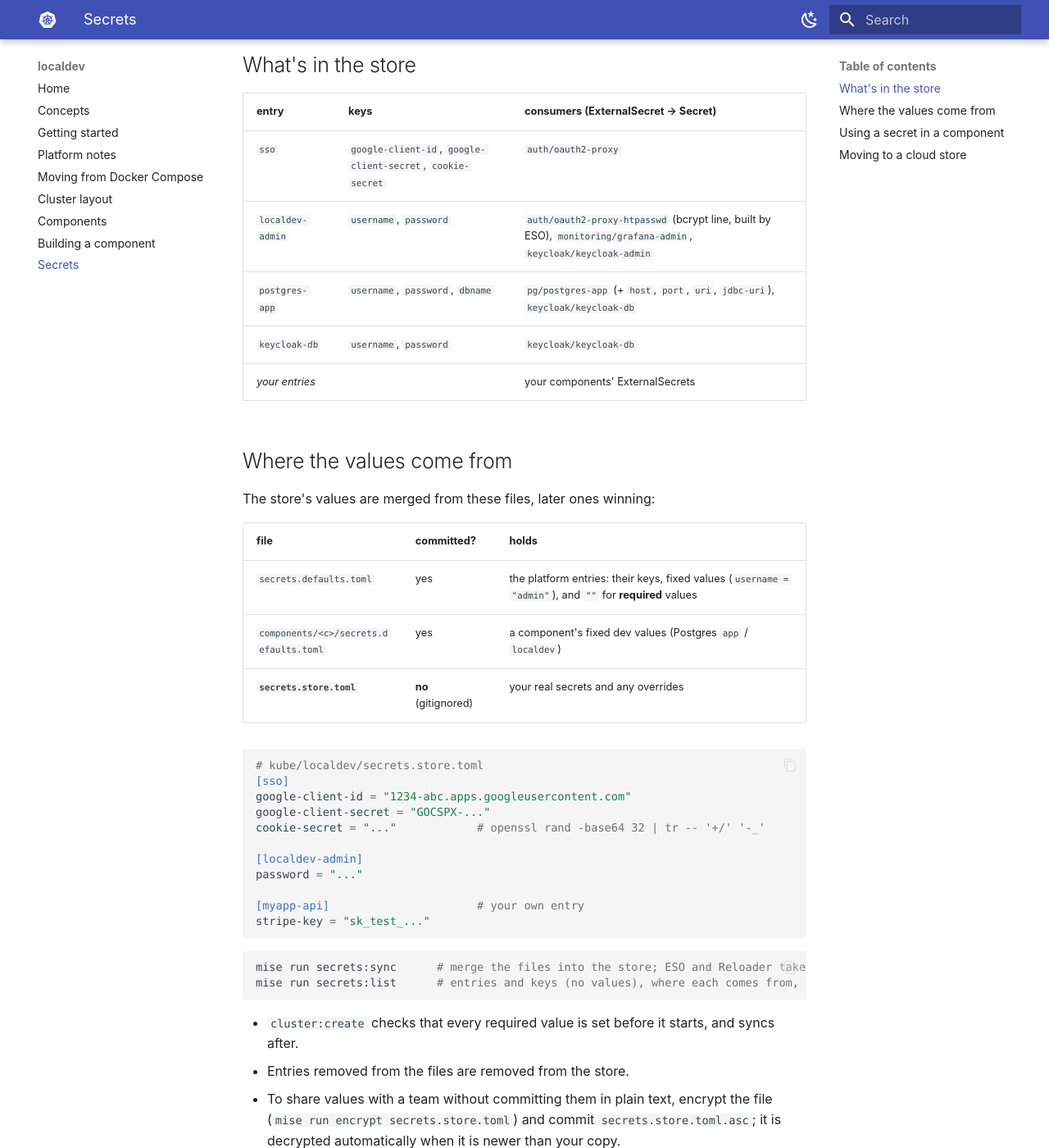
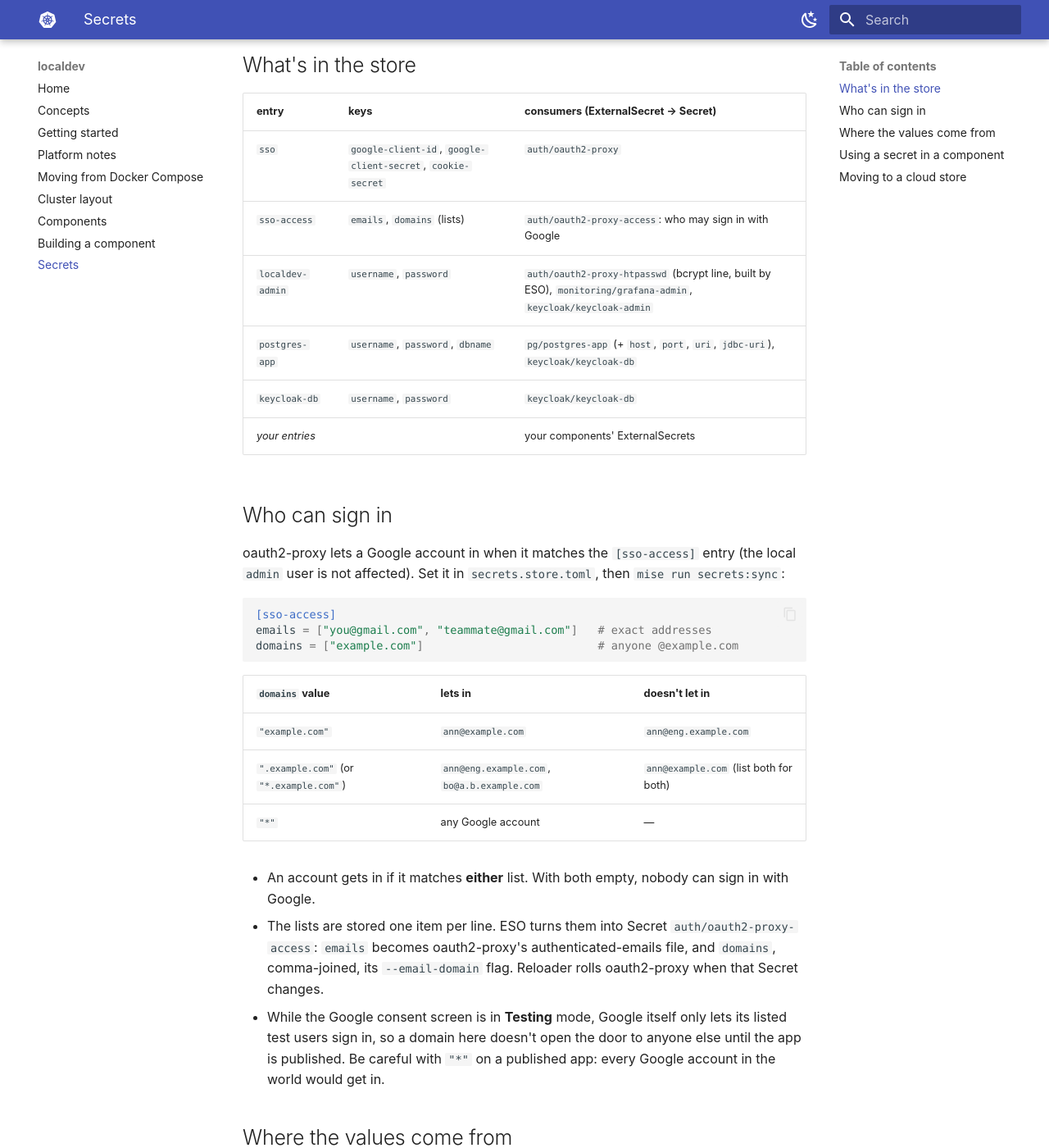
Before and after one commit to bemowski/localdev, an MkDocs documentation site: the page built from kube/localdev/docs/content/secrets.md, in a window 1280 px wide and 1400 px high, scrolled down 487 px. Shown: the whole window at 82% size. Built offline with MkDocs 1.6.1 and Material for MkDocs 9.7.7, drawn with Linux system fonts in a browser that asks for light colours; some of the changed text lies outside the part shown.

Commit message:
user agnostic

````diff
--- a/kube/localdev/components/docs/manifests/30-7-docs.yaml
+++ b/kube/localdev/components/docs/manifests/30-7-docs.yaml
@@ -49,7 +49,7 @@ metadata:
   namespace: docs
 spec:
   forwardAuth:
-    address: http://oauth2-proxy.auth.svc.cluster.local/   # signed in: 202 + identity headers; signed out: sign-in page (allow-list: 10-2-oauth2-proxy.yaml)
+    address: http://oauth2-proxy.auth.svc.cluster.local/   # signed in: 202 + identity headers; signed out: sign-in page (allow-list: [sso-access] in the secret store)
     authResponseHeaders: [X-Auth-Request-Email, X-Auth-Request-User]
 ---
 apiVersion: networking.k8s.io/v1
--- a/kube/localdev/docs/content/secrets.md
+++ b/kube/localdev/docs/content/secrets.md
@@ -18,10 +18,36 @@ Today the store is **local**: no cloud account needed. Moving it to a cloud secr
 | entry | keys | consumers (ExternalSecret → Secret) |
 |---|---|---|
 | `sso` | `google-client-id`, `google-client-secret`, `cookie-secret` | `auth/oauth2-proxy` |
+| `sso-access` | `emails`, `domains` (lists) | `auth/oauth2-proxy-access`: who may sign in with Google |
 | `localdev-admin` | `username`, `password` | `auth/oauth2-proxy-htpasswd` (bcrypt line, built by ESO), `monitoring/grafana-admin`, `keycloak/keycloak-admin` |
 | `postgres-app` | `username`, `password`, `dbname` | `pg/postgres-app` (+ `host`, `port`, `uri`, `jdbc-uri`), `keycloak/keycloak-db` |
 | `keycloak-db` | `username`, `password` | `keycloak/keycloak-db` |
 | *your entries* | | your components' ExternalSecrets |
+
+## Who can sign in
+
+oauth2-proxy lets a Google account in when it matches the `[sso-access]` entry (the local `admin`
+user is not affected). Set it in `secrets.store.toml`, then `mise run secrets:sync`:
+
+```toml
+[sso-access]
+emails = ["you@gmail.com", "teammate@gmail.com"]   # exact addresses
+domains = ["example.com"]                          # anyone @example.com
+```
+
+| `domains` value | lets in | doesn't let in |
+|---|---|---|
+| `"example.com"` | `ann@example.com` | `ann@eng.example.com` |
+| `".example.com"` (or `"*.example.com"`) | `ann@eng.example.com`, `bo@a.b.example.com` | `ann@example.com` (list both for both) |
+| `"*"` | any Google account | — |
+
+- An account gets in if it matches **either** list. With both empty, nobody can sign in with Google.
+- The lists are stored one item per line. ESO turns them into Secret `auth/oauth2-proxy-access`:
+  `emails` becomes oauth2-proxy's authenticated-emails file, and `domains`, comma-joined, its
+  `--email-domain` flag. Reloader rolls oauth2-proxy when that Secret changes.
+- While the Google consent screen is in **Testing** mode, Google itself only lets its listed test
+  users sign in, so a domain here doesn't open the door to anyone else until the app is published.
+  Be careful with `"*"` on a published app: every Google account in the world would get in.
 
 ## Where the values come from
 
@@ -39,6 +65,10 @@ The store's values are merged from these files, later ones winning:
 google-client-id = "1234-abc.apps.googleusercontent.com"
 google-client-secret = "GOCSPX-..."
 cookie-secret = "..."            # openssl rand -base64 32 | tr -- '+/' '-_'
+
+[sso-access]                     # who may sign in with Google (lists)
+emails = ["you@gmail.com"]
+domains = []                     # e.g. ["example.com"]
 
 [localdev-admin]
 password = "..."
````
Also changed, not shown: kube/localdev/readme.md, 13 other files.
